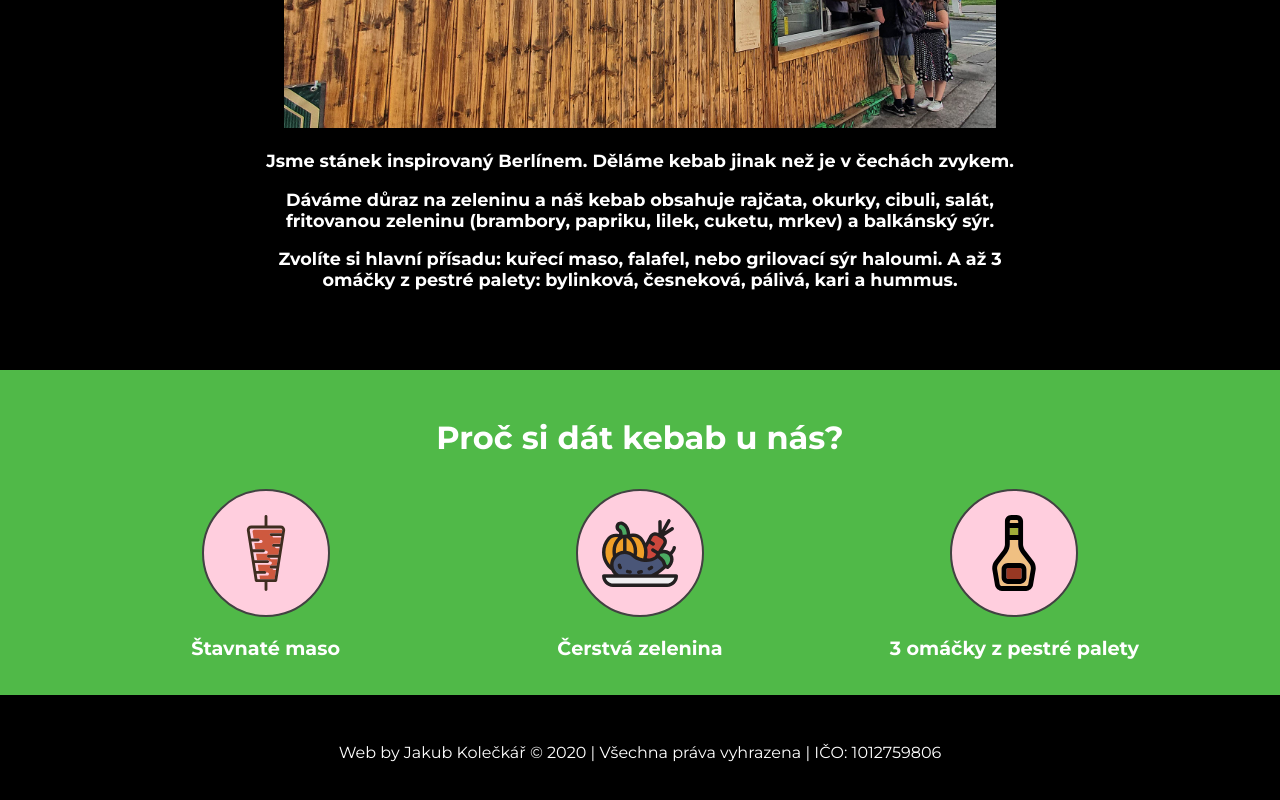
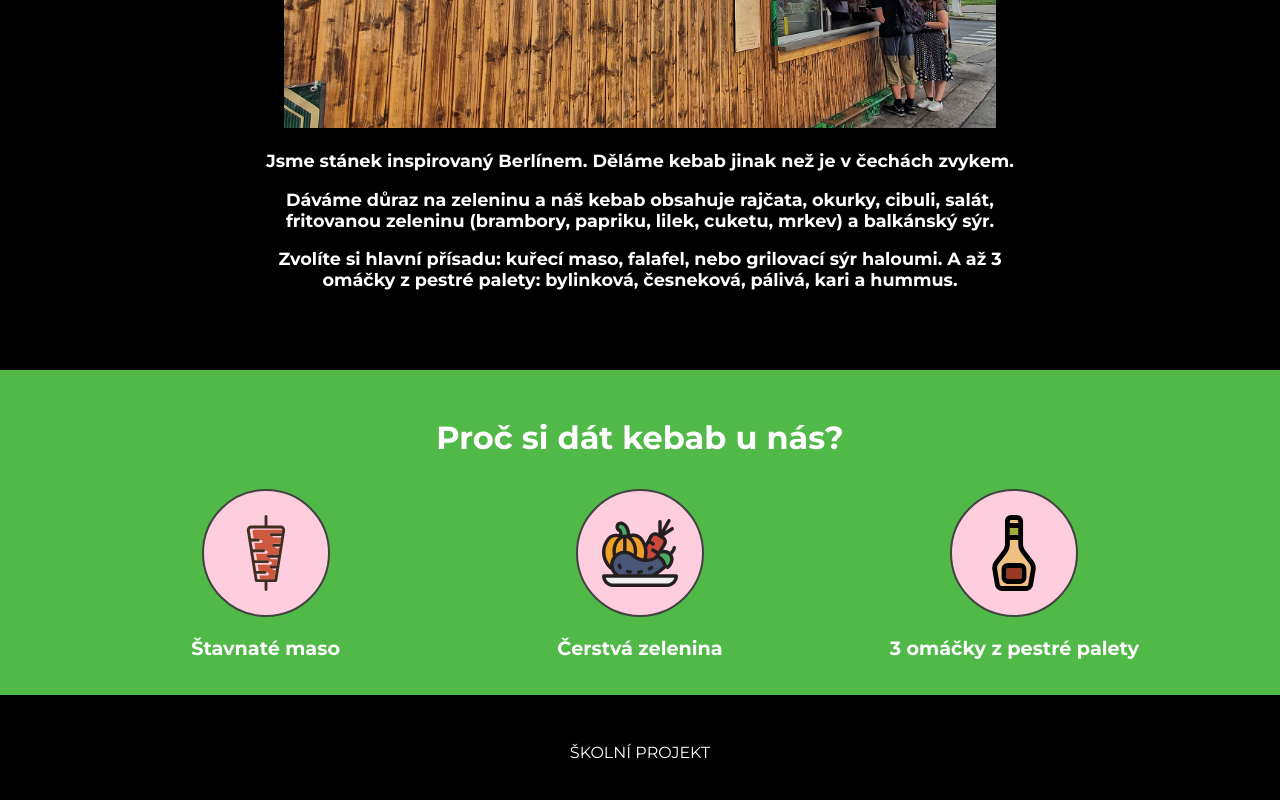
Before and after one commit to RadasLove/kebab, a plain HTML site: page index.html in a window 1280 px wide. Shown: the part 554-1354 px from the top of the page. Drawn offline with Linux system fonts and the light colour scheme.

Commit message:
Update index.html

```diff
--- a/index.html
+++ b/index.html
@@ -6,7 +6,6 @@
       <meta name="viewport" content="width=device-width, initial-scale=1.0">
       <meta name="description" content="Máte chut na kebab? Lahodné jídlo z restaurace, s doručením">
       <meta name="keywords" content="Kebab, Restaurace, Rozvoz, Limonády, Gemüse, Corner">
-      <meta name="author" content="Jakub Kolečkář">
       <meta http-equiv="X-UA-Compatible" content="ie=edge">
       <link rel="icon" href="favicon.ico" type="image/x-icon" sizes="16x16" />
       <link rel="stylesheet" href="shared.css">
@@ -338,7 +337,7 @@
       </main>
       <footer class="main-footer">
          <nav>
-            <p>Web by Jakub Kolečkář © 2020 | Všechna práva vyhrazena | IČO: 1012759806</p>
+            <p>ŠKOLNÍ PROJEKT</p>
          </nav>
       </footer>
       <script src="shared.js"></script>
```
